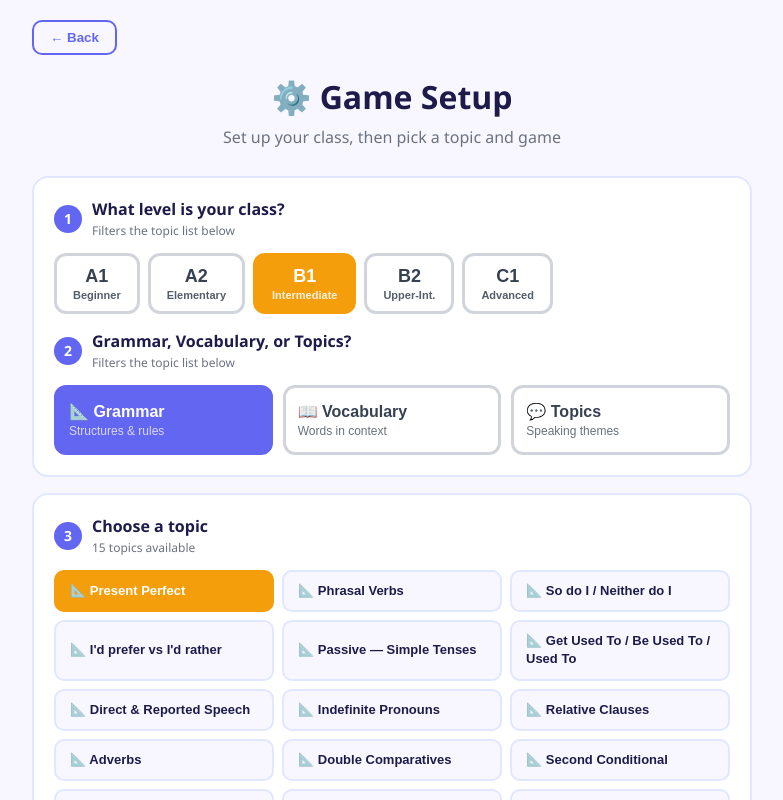
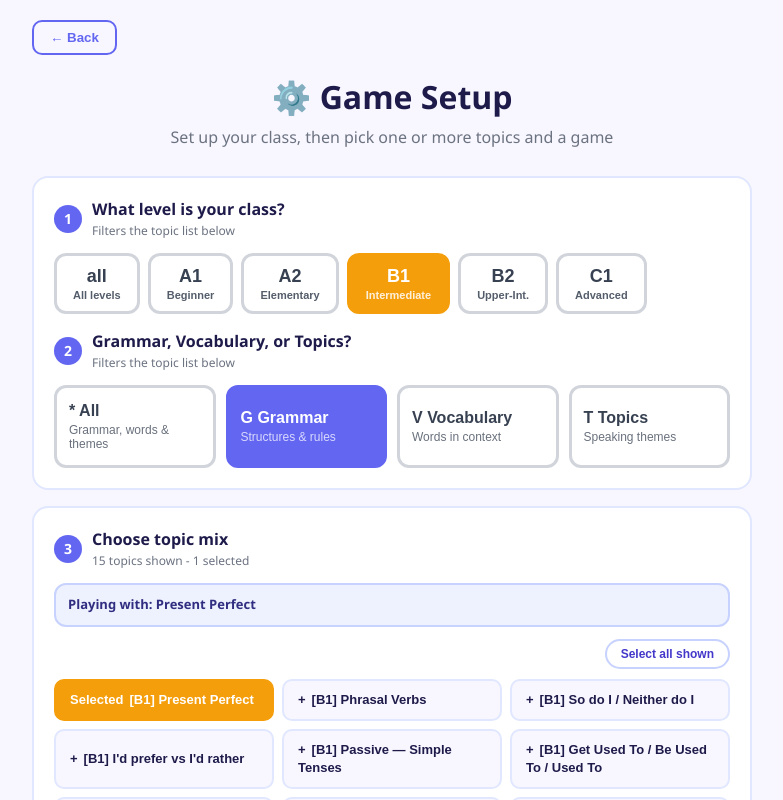
Before and after one commit to chrisdoucet28/Games, a React (Vite) app in the folder app-juegos/: page / in a window 1280 px wide. Both pictures are taken after a click on the button "🚀 Start a Game". Shown: the top 800 px of the page, without its empty margins (248-1031 px from the left). Built offline with nearby package versions, Linux system fonts and the light colour scheme.

Commit message:
Add multi-topic game sessions

```diff
--- a/app-juegos/src/LessonGamesGenerator.tsx
+++ b/app-juegos/src/LessonGamesGenerator.tsx
@@ -17,14 +17,66 @@ import { KingOfHillGame } from "./components/games/KingOfHillGame";
 import { BridgeBuilderGame } from "./components/games/BridgeBuilderGame";
 import { HotPotatoGame } from "./components/games/HotPotatoGame";
 
+type TopicOption = {
+  value: string;
+  label: string;
+  level: string | null;
+  focus: string | null;
+};
+
 type TopicLibraryEntry = {
   questions: QuestionData[];
-  minefieldGrid?: any;
-  auctionSentences?: any[];
+  minefieldGrid?: {
+    topic: string;
+    instructions: string;
+    colLabels: string[];
+    rowLabels: string[];
+  };
+  auctionSentences?: QuestionData[];
   cardTasks?: { task: string }[];
-  spyRounds?: any[];
-  hotSeatWords?: any[];
-  hotPotatoPrompts?: any[];
+  spyRounds?: QuestionData[];
+  hotSeatWords?: QuestionData[];
+  hotPotatoPrompts?: QuestionData[];
+};
+
+const realTopicOptions = TOPIC_OPTIONS.filter(o => o.value !== "ai") as TopicOption[];
+
+const shuffle = <T,>(items: T[]) => [...items].sort(() => Math.random() - 0.5);
+
+const uniqueValues = (values: string[]) => Array.from(new Set(values));
+
+const getTopicOption = (value: string) => realTopicOptions.find(o => o.value === value);
+
+const getTopicLabel = (value: string) => getTopicOption(value)?.label ?? value;
+
+const getFilteredTopicOptions = (level: string, focus: string) =>
+  realTopicOptions.filter(o => (level === "all" || o.level === level) && (focus === "all" || o.focus === focus));
+
+const getSelectedTopicEntries = (selectedTopics: string[]) =>
+  selectedTopics
+    .map(value => TOPIC_LIBRARY[value as keyof typeof TOPIC_LIBRARY] as TopicLibraryEntry | undefined)
+    .filter((entry): entry is TopicLibraryEntry => Boolean(entry));
+
+const cardTasksAsQuestions = (tasks: { task: string }[]): QuestionData[] =>
+  shuffle(tasks).map(ct => ({
+    type: "speaking task",
+    question: ct.task,
+    answer: "Open - teacher judges",
+    hint: undefined,
+    difficulty: "medium"
+  }));
+
+const buildMixedMinefieldGrid = (entries: TopicLibraryEntry[], selectedTopics: string[]) => {
+  const grids = entries.map(entry => entry.minefieldGrid).filter((grid): grid is NonNullable<TopicLibraryEntry["minefieldGrid"]> => Boolean(grid));
+  if (grids.length === 0) return null;
+  if (grids.length === 1) return grids[0];
+
+  return {
+    topic: `Mixed: ${selectedTopics.map(getTopicLabel).join(" + ")}`,
+    instructions: "Mixed review grid. Combine any top prompt with any side prompt and answer using one of the selected lesson areas.",
+    colLabels: shuffle(grids.flatMap(grid => grid.colLabels)).slice(0, 5),
+    rowLabels: shuffle(grids.flatMap(grid => grid.rowLabels)).slice(0, 5),
+  };
 };
 
 export default function LessonGamesGenerator() {
@@ -36,16 +88,14 @@ export default function LessonGamesGenerator() {
   const [questions, setQuestions] = useState<QuestionData[]>([]);
   const [level, setLevel] = useState("B1");
   const [focus, setFocus] = useState("grammar");
-
-  // Inicializamos con el primer tema real en lugar de "ai"
-  const [topic, setTopic] = useState("present_perfect");
+  const [selectedTopics, setSelectedTopics] = useState<string[]>(["present_perfect"]);
 
   const [loadingGame, setLoadingGame] = useState(false);
   const [loadError, setLoadError] = useState("");
   const [selectedGame, setSelectedGame] = useState<GameMode | null>(null);
   const [confetti, setConfetti] = useState(false);
   const [, setIsFullscreen] = useState(false);
-  const [minefieldGridData, setMinefieldGridData] = useState<any>(null);
+  const [minefieldGridData, setMinefieldGridData] = useState<NonNullable<TopicLibraryEntry["minefieldGrid"]> | null>(null);
   const appRef = useRef<HTMLDivElement>(null);
 
   useEffect(() => {
@@ -54,14 +104,6 @@ export default function LessonGamesGenerator() {
     return () => document.removeEventListener("fullscreenchange", onFsChange);
   }, []);
 
-  useEffect(() => {
-    const filtered = TOPIC_OPTIONS.filter(
-      o => o.value !== "ai" && o.level === level && o.focus === focus,
-    );
-    if (filtered.length > 0 && !filtered.some(o => o.value === topic)) {
-      setTopic(filtered[0].value);
-    }
-  }, [level, focus, topic]);
 
   const toggleFullscreen = () => {
     if (!document.fullscreenElement) {
@@ -77,6 +119,12 @@ export default function LessonGamesGenerator() {
 
   const handleSetup = () => {
     setLoadError("");
+
+    if (selectedTopics.length === 0) {
+      setLoadError("Choose at least one topic.");
+      return;
+    }
+
     const existingScores = Object.fromEntries(teams.map(t => [t.name, t.score]));
     const builtTeams = teamNames.slice(0, numTeams).map((name, i) => ({
       id: i, name, color: TEAM_COLORS[teamColors[i] ?? i],
@@ -86,69 +134,90 @@ export default function LessonGamesGenerator() {
     setScreen("game-select");
   };
 
+  const toggleTopicSelection = (topicValue: string) => {
+    setSelectedTopics(current => {
+      if (current.includes(topicValue)) {
+        return current.length === 1 ? current : current.filter(value => value !== topicValue);
+      }
+
+      return [...current, topicValue];
+    });
+  };
+
+  const selectAllVisibleTopics = () => {
+    const visibleTopicValues = getFilteredTopicOptions(level, focus).map(o => o.value);
+    setSelectedTopics(current => uniqueValues([...current, ...visibleTopicValues]));
+  };
+
   const startGame = (mode: GameMode) => {
     setSelectedGame(mode);
     setLoadingGame(true);
     setLoadError("");
 
     try {
-      const lib = TOPIC_LIBRARY[topic as keyof typeof TOPIC_LIBRARY] as TopicLibraryEntry | undefined;
-      if (!lib) {
+      const selectedEntries = getSelectedTopicEntries(selectedTopics);
+      if (selectedEntries.length === 0) {
         setLoadError("Topic data not found.");
         setLoadingGame(false);
         return;
       }
 
       if (mode.id === "minefield") {
-        setMinefieldGridData(lib.minefieldGrid);
+        const mixedGrid = buildMixedMinefieldGrid(selectedEntries, selectedTopics);
+        if (!mixedGrid) {
+          setLoadError("Minefield grid data not found for the selected topic.");
+          setLoadingGame(false);
+          return;
+        }
+
+        setMinefieldGridData(mixedGrid);
         setQuestions([]);
         setScreen("game");
         setLoadingGame(false);
         return;
       }
 
-      let qs: any[] = [];
-      const cardTasksAsQuestions = (tasks: any[]) =>
-        [...tasks].sort(() => Math.random() - 0.5).map(ct => ({
-          type: "speaking task",
-          question: ct.task,
-          answer: "Open — teacher judges",
-          hint: null,
-          difficulty: "medium"
-        }));
+      const allQuestions = selectedEntries.flatMap(entry => entry.questions ?? []);
+      const allCardTasks = selectedEntries.flatMap(entry => entry.cardTasks ?? []);
+      const selectedFocuses = uniqueValues(selectedTopics.map(value => getTopicOption(value)?.focus).filter((value): value is string => Boolean(value)));
+      const isMixedSelection = selectedTopics.length > 1;
+      const isTopicOnlySelection = selectedFocuses.length === 1 && selectedFocuses[0] === "topic";
+
+      let qs: QuestionData[] = [];
 
       if (mode.id === "auction") {
-        qs = [...(lib.auctionSentences ?? [])].sort(() => Math.random() - 0.5);
+        qs = selectedEntries.flatMap(entry => entry.auctionSentences ?? []);
       } else if (mode.id === "cards") {
-        qs = [...(lib.cardTasks ?? [])].sort(() => Math.random() - 0.5);
+        qs = selectedEntries.flatMap(entry => entry.cardTasks ?? []);
       } else if (mode.id === "spy") {
-        qs = [...(lib.spyRounds ?? [])].sort(() => Math.random() - 0.5);
+        qs = selectedEntries.flatMap(entry => entry.spyRounds ?? []);
       } else if (mode.id === "hotseat") {
-        qs = [...(lib.hotSeatWords ?? [])].sort(() => Math.random() - 0.5);
+        qs = selectedEntries.flatMap(entry => entry.hotSeatWords ?? []);
       } else if (mode.id === "hotpotato") {
-        qs = [...(lib.hotPotatoPrompts || [])].sort(() => Math.random() - 0.5);
+        qs = selectedEntries.flatMap(entry => entry.hotPotatoPrompts ?? []);
       } else if (mode.id === "battleship") {
-        if (focus === "topic" && lib.cardTasks) {
-          qs = cardTasksAsQuestions(lib.cardTasks);
+        qs = isTopicOnlySelection && allCardTasks.length > 0
+          ? cardTasksAsQuestions(allCardTasks)
+          : [...allQuestions, ...cardTasksAsQuestions(allCardTasks)];
+      } else if (isTopicOnlySelection && allCardTasks.length > 0) {
+        qs = cardTasksAsQuestions(allCardTasks);
       } else {
-          qs = [...lib.questions, ...(lib.cardTasks ? cardTasksAsQuestions(lib.cardTasks) : [])];
-        }
-      } else {
-        if (focus === "topic" && lib.cardTasks) {
-          qs = cardTasksAsQuestions(lib.cardTasks);
-        } else {
-          const baseQs = [...lib.questions].sort(() => Math.random() - 0.5);
-          if (mode.id === "bridge" && lib.cardTasks) {
-            qs = [...baseQs, ...cardTasksAsQuestions(lib.cardTasks)];
-          } else {
-            qs = baseQs;
-          }
-        }
+        qs = mode.id === "bridge" || isMixedSelection
+          ? [...allQuestions, ...cardTasksAsQuestions(allCardTasks)]
+          : allQuestions;
       }
 
-      if (mode.id !== "spy") qs = [...qs].sort(() => Math.random() - 0.5);
+      if (qs.length === 0 && allCardTasks.length > 0) {
+        qs = cardTasksAsQuestions(allCardTasks);
+      }
 
-      setQuestions(qs);
+      if (qs.length === 0) {
+        setLoadError("No game content found for the selected topic combination.");
+        setLoadingGame(false);
+        return;
+      }
+
+      setQuestions(shuffle(qs));
       setScreen("game");
     } catch {
       setLoadError("An error occurred loading the game.");
@@ -208,9 +277,11 @@ export default function LessonGamesGenerator() {
   );
 
   if (screen === "setup") {
-    // Solo tópicos pre-programados
-    const filteredTopics = TOPIC_OPTIONS.filter(o => o.value !== "ai" && (!level || o.level === level) && (!focus || o.focus === focus));
+    const filteredTopics = getFilteredTopicOptions(level, focus);
+    const selectedTopicOptions = selectedTopics.map(getTopicOption).filter((option): option is TopicOption => Boolean(option));
+    const selectedTopicSummary = selectedTopicOptions.map(o => o.label).join(", ");
     const LEVELS_META = [
+      { id: "all", desc: "All levels", color: "#6366F1" },
       { id: "A1", desc: "Beginner", color: "#22C55E" },
       { id: "A2", desc: "Elementary", color: "#84CC16" },
       { id: "B1", desc: "Intermediate", color: "#F59E0B" },
@@ -218,9 +289,10 @@ export default function LessonGamesGenerator() {
       { id: "C1", desc: "Advanced", color: "#EF4444" },
     ];
     const FOCUS_META = [
-      { id: "grammar", icon: "📐", label: "Grammar", desc: "Structures & rules" },
-      { id: "vocabulary", icon: "📖", label: "Vocabulary", desc: "Words in context" },
-      { id: "topic", icon: "💬", label: "Topics", desc: "Speaking themes" },
+      { id: "all", icon: "*", label: "All", desc: "Grammar, words & themes" },
+      { id: "grammar", icon: "G", label: "Grammar", desc: "Structures & rules" },
+      { id: "vocabulary", icon: "V", label: "Vocabulary", desc: "Words in context" },
+      { id: "topic", icon: "T", label: "Topics", desc: "Speaking themes" },
     ];
 
     return (
@@ -230,7 +302,7 @@ export default function LessonGamesGenerator() {
 
           <div style={{ textAlign: "center", marginBottom: "28px" }}>
             <h2 style={{ fontSize: "32px", fontWeight: "900", color: "#1E1B4B", margin: 0 }}>⚙️ Game Setup</h2>
-            <p style={{ color: "#6B7280", marginTop: "8px" }}>Set up your class, then pick a topic and game</p>
+            <p style={{ color: "#6B7280", marginTop: "8px" }}>Set up your class, then pick one or more topics and a game</p>
           </div>
 
           <div style={{ background: "white", border: "2px solid #E0E7FF", borderRadius: "16px", padding: "20px", marginBottom: "16px" }}>
@@ -283,21 +355,32 @@ export default function LessonGamesGenerator() {
             <div style={{ display: "flex", alignItems: "center", gap: "10px", marginBottom: "14px" }}>
               <div style={{ background: "#6366F1", color: "white", borderRadius: "50%", width: "28px", height: "28px", display: "flex", alignItems: "center", justifyContent: "center", fontWeight: "900", fontSize: "14px", flexShrink: 0 }}>3</div>
               <div>
-                <div style={{ fontWeight: "800", color: "#1E1B4B", fontSize: "16px" }}>Choose a topic</div>
+                <div style={{ fontWeight: "800", color: "#1E1B4B", fontSize: "16px" }}>Choose topic mix</div>
                 <div style={{ color: "#6B7280", fontSize: "12px", marginTop: "2px" }}>
                   {filteredTopics.length > 0
-                    ? `${filteredTopics.length} topic${filteredTopics.length !== 1 ? "s" : ""} available`
+                    ? `${filteredTopics.length} topic${filteredTopics.length !== 1 ? "s" : ""} shown - ${selectedTopics.length} selected`
                     : "No built-in topics match these filters"}
                 </div>
               </div>
             </div>
+            {selectedTopics.length > 0 && (
+              <div style={{ background: "#EEF2FF", border: "2px solid #C7D2FE", color: "#312E81", borderRadius: "12px", padding: "10px 12px", fontWeight: "700", fontSize: "13px", marginBottom: "12px", lineHeight: 1.5 }}>
+                Playing with: {selectedTopicSummary}
+              </div>
+            )}
             {filteredTopics.length > 0 && (
+              <>
+                <div style={{ display: "flex", justifyContent: "flex-end", marginBottom: "10px" }}>
+                  <button type="button" onClick={selectAllVisibleTopics} style={{ background: "white", border: "2px solid #C7D2FE", color: "#4338CA", borderRadius: "999px", padding: "6px 14px", fontWeight: "800", fontSize: "12px", cursor: "pointer" }}>
+                    Select all shown
+                  </button>
+                </div>
                 <div style={{ display: "grid", gridTemplateColumns: "repeat(auto-fill,minmax(190px,1fr))", gap: "8px" }}>
                   {filteredTopics.map(o => {
-                  const isSelected = topic === o.value;
+                    const isSelected = selectedTopics.includes(o.value);
                     const levelColor = LEVELS_META.find(l => l.id === o.level)?.color || "#6366F1";
                     return (
-                    <button key={o.value} onClick={() => setTopic(o.value)} style={{
+                      <button key={o.value} onClick={() => toggleTopicSelection(o.value)} style={{
                         background: isSelected ? levelColor : "#F8F7FF",
                         color: isSelected ? "white" : "#1E1B4B",
                         border: `2px solid ${isSelected ? levelColor : "#E0E7FF"}`,
@@ -305,11 +388,13 @@ export default function LessonGamesGenerator() {
                         cursor: "pointer", textAlign: "left", transition: "all 0.15s",
                         fontWeight: isSelected ? "800" : "700", fontSize: "13px", lineHeight: 1.4
                       }}>
-                      {o.focus === "grammar" ? "📐" : o.focus === "vocabulary" ? "📖" : "💬"} {o.label}
+                        <span style={{ marginRight: "6px" }}>{isSelected ? "Selected" : "+"}</span>
+                        [{o.level}] {o.label}
                       </button>
                     );
                   })}
                 </div>
+              </>
             )}
           </div>
 
@@ -387,6 +472,8 @@ export default function LessonGamesGenerator() {
             </div>
           </div>
 
+          {loadError && <div style={{ color: "#DC2626", fontWeight: "800", textAlign: "center", marginBottom: "12px" }}>{loadError}</div>}
+
           <button onClick={handleSetup} style={{ width: "100%", background: "linear-gradient(135deg,#6366F1,#8B5CF6)", color: "white", border: "none", borderRadius: "16px", padding: "18px", fontSize: "20px", fontWeight: "900", cursor: "pointer" }}>
             🎮 Choose a Game!
           </button>
@@ -401,10 +488,15 @@ export default function LessonGamesGenerator() {
 
         <div style={{ background: "linear-gradient(135deg,#1E1B4B,#312E81)", borderRadius: "20px", padding: "20px 24px", marginBottom: "20px", color: "white" }}>
           <div style={{ textAlign: "center", marginBottom: "16px" }}>
-            <div style={{ fontSize: "13px", fontWeight: "700", color: "#A5B4FC", marginBottom: "4px", letterSpacing: "0.06em", textTransform: "uppercase" }}>Current Topic</div>
+            <div style={{ fontSize: "13px", fontWeight: "700", color: "#A5B4FC", marginBottom: "4px", letterSpacing: "0.06em", textTransform: "uppercase" }}>Current Topic Mix</div>
             <div style={{ fontSize: "clamp(18px,4vw,26px)", fontWeight: "900", lineHeight: 1.2 }}>
-              {TOPIC_OPTIONS.find(o => o.value === topic)?.label || topic}
+              {selectedTopics.length === 1 ? getTopicLabel(selectedTopics[0]) : `${selectedTopics.length} topics mixed`}
             </div>
+            {selectedTopics.length > 1 && (
+              <div style={{ color: "#C4B5FD", fontWeight: "700", fontSize: "13px", marginTop: "8px", lineHeight: 1.5 }}>
+                {selectedTopics.map(getTopicLabel).join(" + ")}
+              </div>
+            )}
           </div>
         </div>
 
@@ -430,7 +522,11 @@ export default function LessonGamesGenerator() {
   );
 
   if (screen === "game" && selectedGame) {
-    const isTopicFocus = focus === "topic";
+    const selectedFocuses = uniqueValues(selectedTopics.map(value => getTopicOption(value)?.focus).filter((value): value is string => Boolean(value)));
+    const isTopicFocus = selectedFocuses.length === 1 && selectedFocuses[0] === "topic";
+    const selectedLevels = uniqueValues(selectedTopics.map(value => getTopicOption(value)?.level).filter((value): value is string => Boolean(value)));
+    const hotPotatoLevel = selectedLevels.length === 1 ? selectedLevels[0] : "mixed";
+
     return (
       <div ref={appRef} style={{ minHeight: "100vh", background: "#0F0A2E", fontFamily: "'Segoe UI',system-ui,sans-serif" }}>
         <div style={{ background: "linear-gradient(90deg,#6366F1,#8B5CF6)", padding: "12px 20px", display: "flex", justifyContent: "space-between", alignItems: "center" }}>
@@ -452,7 +548,7 @@ export default function LessonGamesGenerator() {
             {selectedGame.id === "castle" && <CastleGame questions={questions} teams={teams} onUpdateScore={updateScore} onEnd={handleGameEnd} />}
             {selectedGame.id === "hill" && <KingOfHillGame questions={questions} teams={teams} onUpdateScore={updateScore} onEnd={handleGameEnd} />}
             {selectedGame.id === "bridge" && <BridgeBuilderGame questions={questions} teams={teams} onUpdateScore={updateScore} onEnd={handleGameEnd} isTopic={isTopicFocus} />}
-            {selectedGame.id === "hotpotato" && <HotPotatoGame questions={questions} teams={teams} onUpdateScore={updateScore} onEnd={handleGameEnd} level={level} />}
+            {selectedGame.id === "hotpotato" && <HotPotatoGame questions={questions} teams={teams} onUpdateScore={updateScore} onEnd={handleGameEnd} level={hotPotatoLevel} />}
           </div>
         </div>
       </div>
```
Lines whose indentation alone changed are shown as unchanged.
